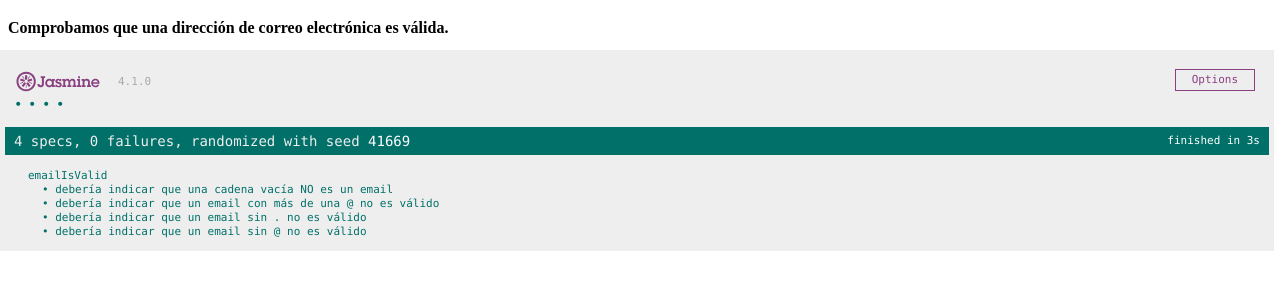
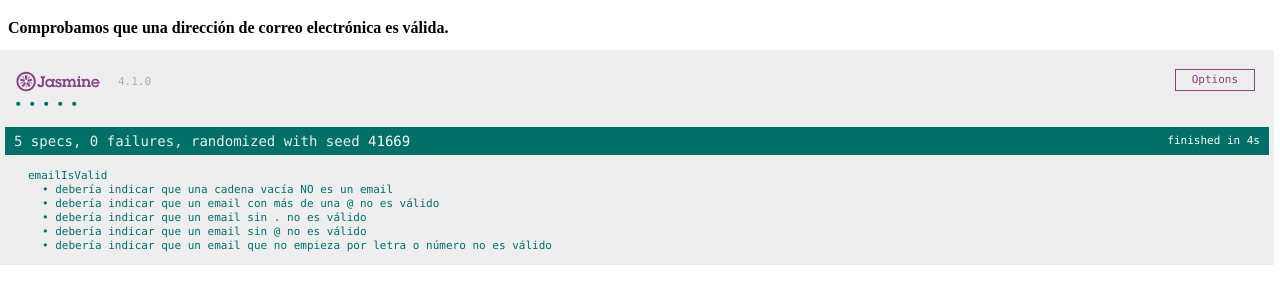
Before and after one commit to Clases-de-Victor-Rivas/tdd-js-email-es-valido, a plain HTML site: page index.html in a window 1280 px wide. Shown: the part 61-364 px from the top of the page. Drawn offline with Linux system fonts and the light colour scheme.

Commit message:
ROJO-VERDE-REFACTOR: Si no empieza por letra o número, no es válido

```diff
--- a/index.html
+++ b/index.html
@@ -13,6 +13,8 @@
 
   <script>
       function emailIsValid(email) {
+        const caracteresInicio="ABCDEFGHIJKLMNOPQRSTUVWXYZabcdefghijklmnopqrstuvwxyz0123456789"
+
         // Solución a parámetro no definido
         email=email||""
 
@@ -22,6 +24,7 @@
             || !email.includes("@") // Falta la @
             || !email.includes(".") // Falta el .
             || email.split("@").length>2 // Una cadena con muchas @ no es válida
+            || !caracteresInicio.includes(email.charAt(0)) // No empieza por letra o número
             ) return false
 
         // Devolvemos null mientras no terminenos todos los posibles false
@@ -51,6 +54,9 @@
             it("debería indicar que un email con más de una @ no es válido", function() {
                 expect(emailIsValid("con@varias@arrobas.mi.correo.es")).toEqual( false )  // Demasiadas @
             })
+            it("debería indicar que un email que no empieza por letra o número no es válido", function() {
+                expect(emailIsValid(".@")).toEqual( false )  // No empieza por letra o número
+            })
         });
     </script>
 </body>
```
